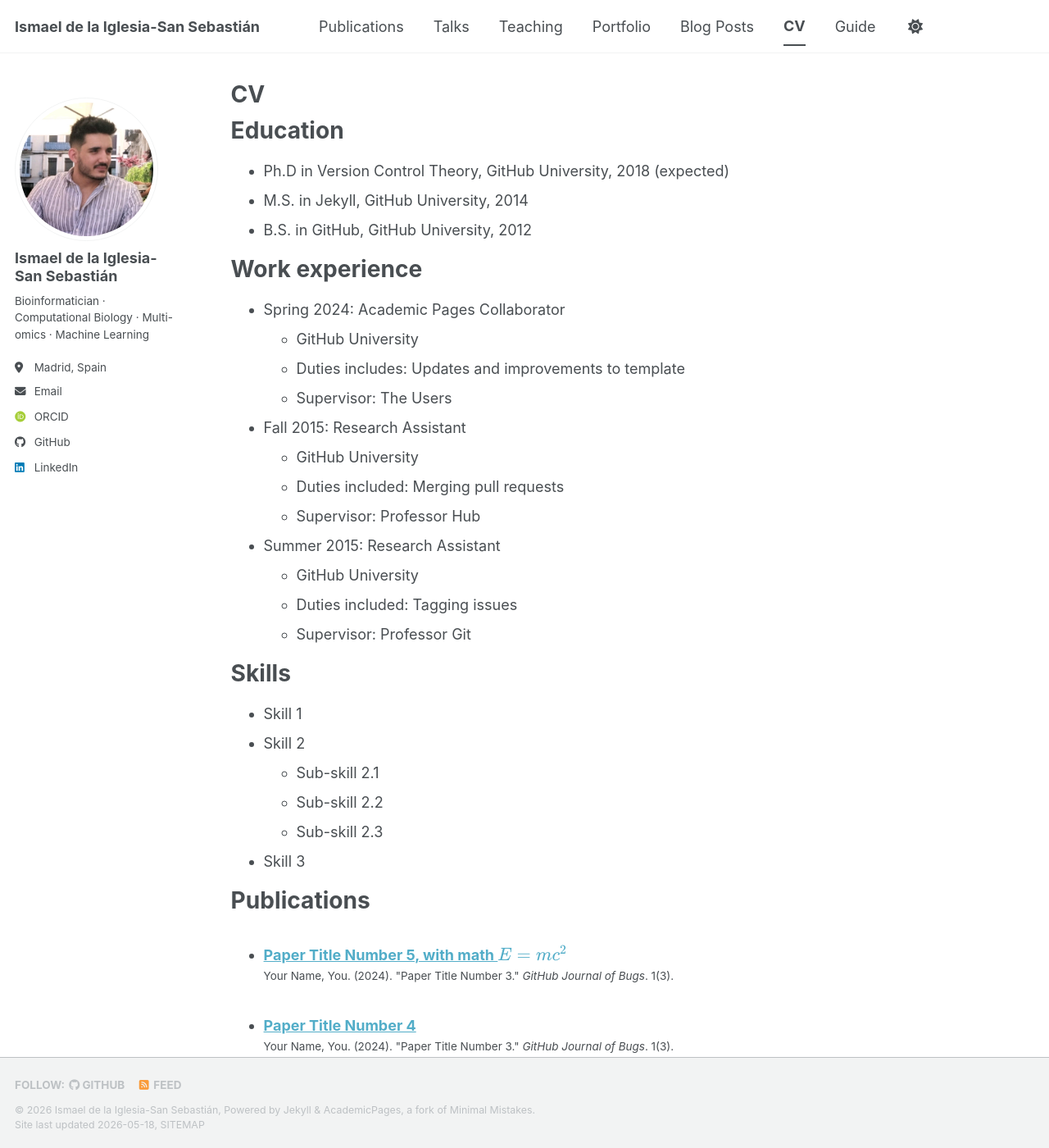
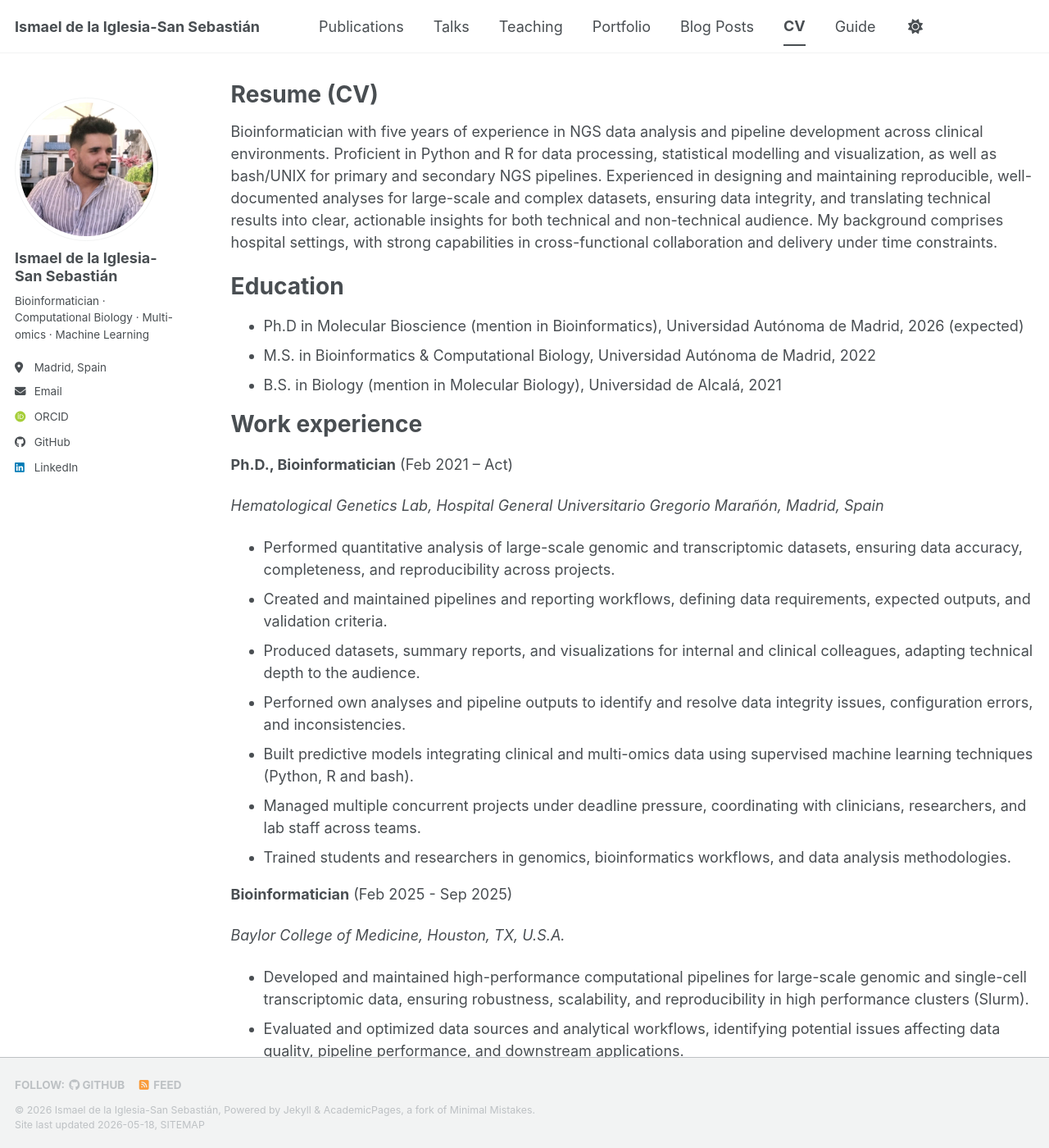
Before and after one commit to ismaeliglesia/ismaeliglesia.github.io, a Jekyll site: the page built from _pages/cv.md, in a window 1280 px wide and 1400 px high. Shown: the whole window at 82% size. Built offline with Jekyll 4.4.1, drawn with Linux system fonts in a browser that asks for light colours; some web fonts are replaced; a script bundle is joined from its source files by our own code; library files that are not in the unit come from our copies; some of the changed text lies outside the part shown.

Commit message:
Revise CV to include updated education and experience
Updated CV with new qualifications, work experience, and skills.

```diff
--- a/_pages/cv.md
+++ b/_pages/cv.md
@@ -1,64 +1,44 @@
 ---
 layout: archive
-title: "CV"
+title: "Resume (CV)"
 permalink: /cv/
 author_profile: true
 redirect_from:
   - /resume
 ---
+{% include base_path %}
 
-{% include base_path %}
+Bioinformatician with five years of experience in NGS data analysis and pipeline development across clinical environments. Proficient in Python and R for data processing, statistical modelling and visualization, as well as bash/UNIX for primary and secondary NGS pipelines. Experienced in designing and maintaining reproducible, well-documented analyses for large-scale and complex datasets, ensuring data integrity, and translating technical results into clear, actionable insights for both technical and non-technical audience. My background comprises hospital settings, with strong capabilities in cross-functional collaboration and delivery under time constraints.
 
 Education
 ======
-* Ph.D in Version Control Theory, GitHub University, 2018 (expected)
-* M.S. in Jekyll, GitHub University, 2014
-* B.S. in GitHub, GitHub University, 2012
+* Ph.D in Molecular Bioscience (mention in Bioinformatics), Universidad Autónoma de Madrid, 2026 (expected)
+* M.S. in Bioinformatics & Computational Biology, Universidad Autónoma de Madrid, 2022
+* B.S. in Biology (mention in Molecular Biology), Universidad de Alcalá, 2021
 
 Work experience
 ======
-* Spring 2024: Academic Pages Collaborator
-  * GitHub University
-  * Duties includes: Updates and improvements to template
-  * Supervisor: The Users
+__Ph.D., Bioinformatician__ (Feb 2021 – Act)
 
-* Fall 2015: Research Assistant
-  * GitHub University
-  * Duties included: Merging pull requests
-  * Supervisor: Professor Hub
+_Hematological Genetics Lab, Hospital General Universitario Gregorio Marañón, Madrid, Spain_
+-	Performed quantitative analysis of large-scale genomic and transcriptomic datasets, ensuring data accuracy, completeness, and reproducibility across projects.
+-	Created and maintained pipelines and reporting workflows, defining data requirements, expected outputs, and validation criteria.
+-	Produced datasets, summary reports, and visualizations for internal and clinical colleagues, adapting technical depth to the audience.
+-	Perforned own analyses and pipeline outputs to identify and resolve data integrity issues, configuration errors, and inconsistencies.
+-	Built predictive models integrating clinical and multi-omics data using supervised machine learning techniques (Python, R and bash).
+-	Managed multiple concurrent projects under deadline pressure, coordinating with clinicians, researchers, and lab staff across teams.
+-	Trained students and researchers in genomics, bioinformatics workflows, and data analysis methodologies.
 
-* Summer 2015: Research Assistant
-  * GitHub University
-  * Duties included: Tagging issues
-  * Supervisor: Professor Git
+__Bioinformatician__ (Feb 2025 - Sep 2025)
 
-Skills
-======
-* Skill 1
-* Skill 2
-  * Sub-skill 2.1
-  * Sub-skill 2.2
-  * Sub-skill 2.3
-* Skill 3
-
-Publications
-======
-  <ul>{% for post in site.publications reversed %}
-    {% include archive-single-cv.html %}
-  {% endfor %}</ul>
-
-Talks
-======
-  <ul>{% for post in site.talks reversed %}
-    {% include archive-single-talk-cv.html  %}
-  {% endfor %}</ul>
+_Baylor College of Medicine, Houston, TX, U.S.A._
+-	Developed and maintained high-performance computational pipelines for large-scale genomic and single-cell transcriptomic data, ensuring robustness, scalability, and reproducibility in high performance clusters (Slurm).
+-	Evaluated and optimized data sources and analytical workflows, identifying potential issues affecting data quality, pipeline performance, and downstream applications.
+-	Applied modular workflow design, version control in Git, and performance-aware implementations to improve maintainability, traceability, and ease of troubleshooting.
+-	Collaborated with clinical trial and translational teams to define data requirements and support data interpretation, ensuring alignment between technical outputs and clinical needs.
 
 Teaching
 ======
   <ul>{% for post in site.teaching reversed %}
     {% include archive-single-cv.html %}
   {% endfor %}</ul>
-
-Service and leadership
-======
-* Currently signed in to 43 different slack teams
```
